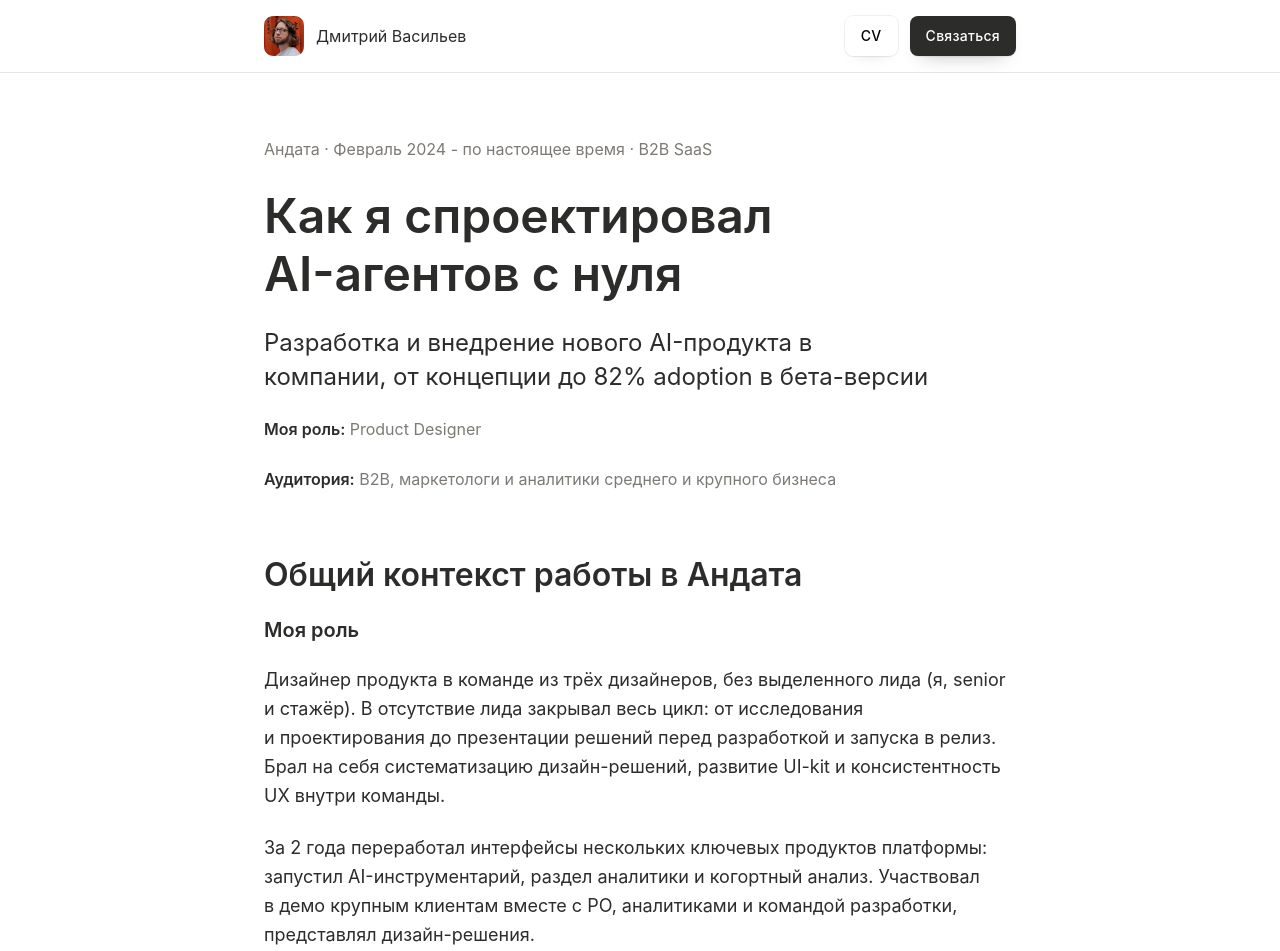
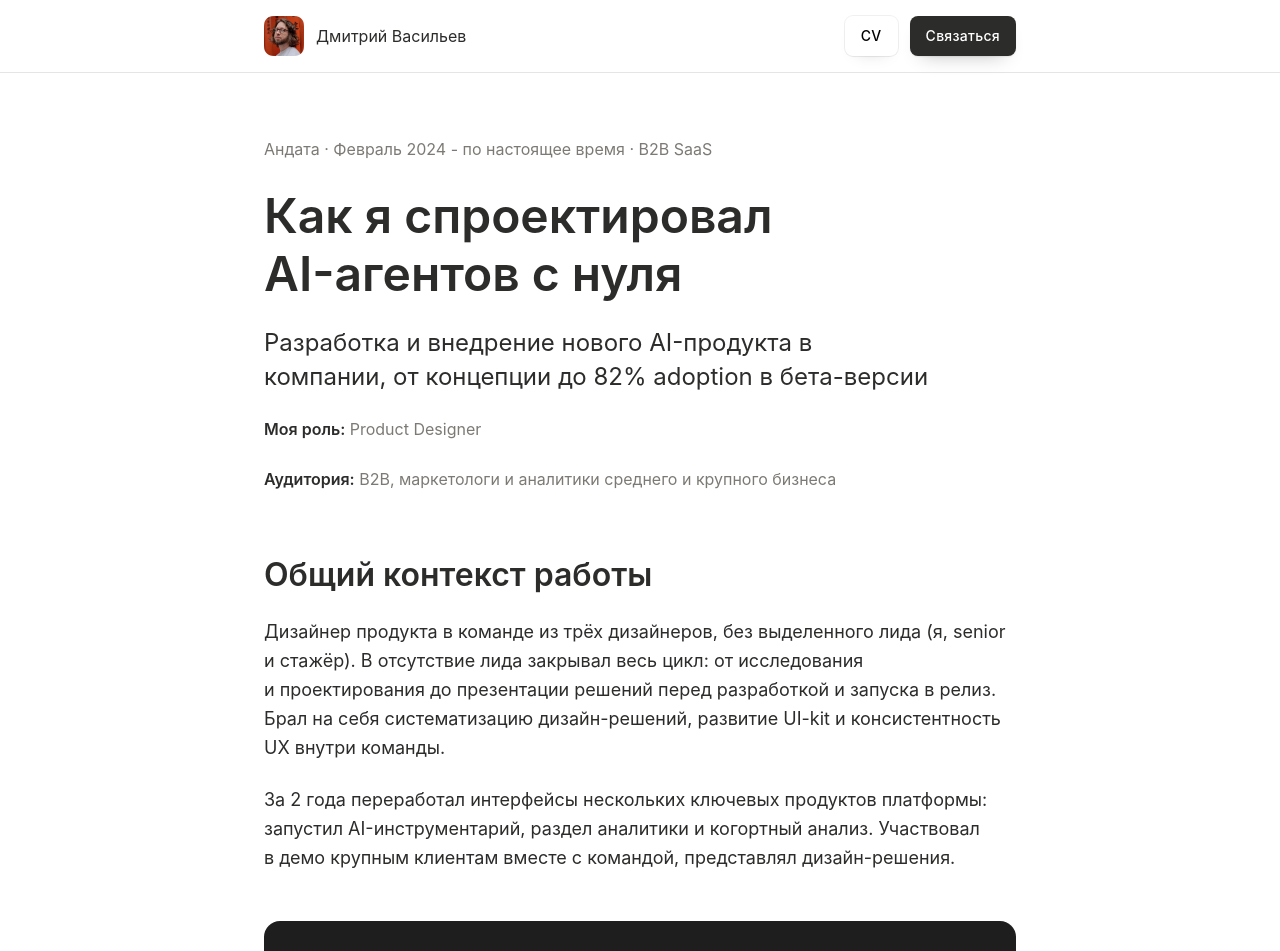
Before and after one commit to d1mavasilev/my-portfolio-next, a Next.js app: page /cases/ai-agents in a window 1280 px wide. Shown: the top 951 px of the page. Built offline with nearby package versions, Linux system fonts and the light colour scheme.

Commit message:
описание

```diff
--- a/app/cases/ai-agents/page.tsx
+++ b/app/cases/ai-agents/page.tsx
@@ -30,13 +30,12 @@ export default function AiAgentsPage() {
         </section>
 
         <section className="project-section fade-in">
-          <h2>Общий контекст работы в Андата</h2>
-          <h3>Моя роль</h3>
+          <h2>Общий контекст работы</h2>
           <p>
             Дизайнер продукта в команде из трёх дизайнеров, без выделенного лида (я, senior и стажёр). В отсутствие лида закрывал весь цикл: от исследования и проектирования до презентации решений перед разработкой и запуска в релиз. Брал на себя систематизацию дизайн-решений, развитие UI-kit и консистентность UX внутри команды.
           </p>
           <p>
-            За 2 года переработал интерфейсы нескольких ключевых продуктов платформы: запустил AI-инструментарий, раздел аналитики и когортный анализ. Участвовал в демо крупным клиентам вместе с PO, аналитиками и командой разработки, представлял дизайн-решения.
+            За 2 года переработал интерфейсы нескольких ключевых продуктов платформы: запустил AI-инструментарий, раздел аналитики и когортный анализ. Участвовал в демо крупным клиентам вместе с командой, представлял дизайн-решения.
           </p>
 
           <ProjectImage
```
